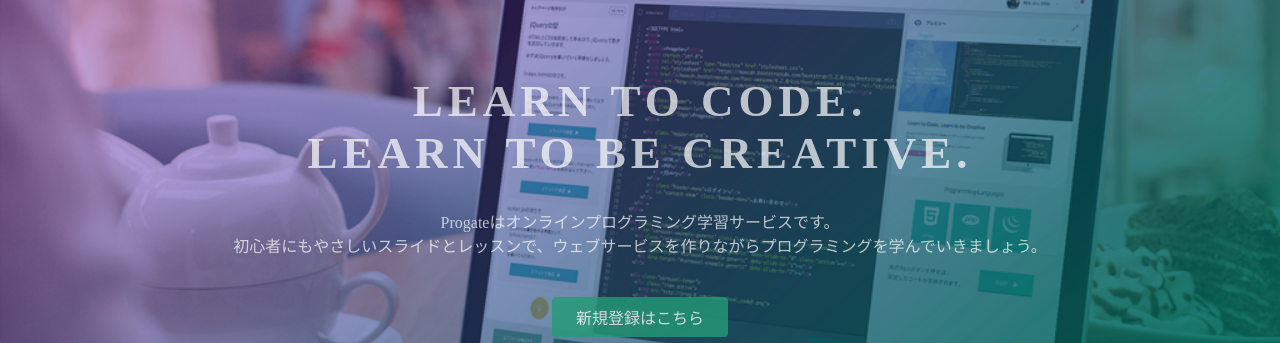
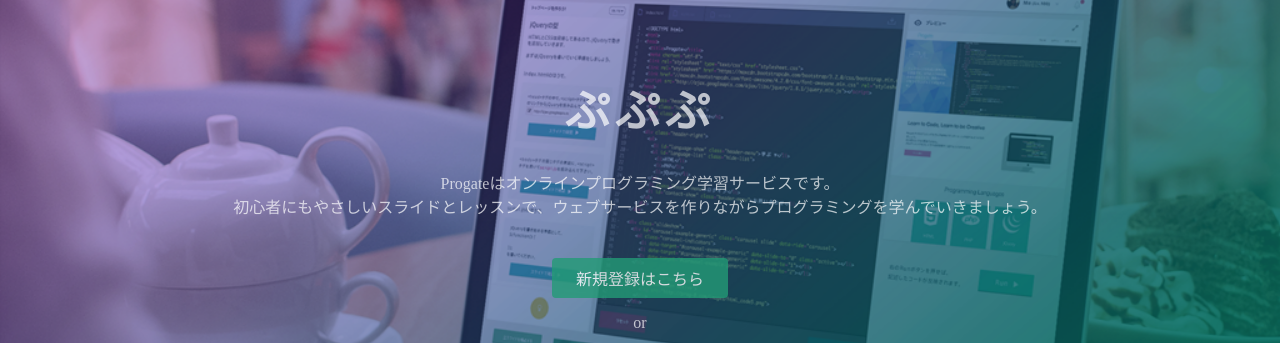
Before and after one commit to miraxyz1976/sample, a plain HTML site: page index.html in a window 1280 px wide. Shown: the part 135-478 px from the top of the page. Drawn offline with Linux system fonts and the light colour scheme.

Commit message:
Update index.html

```diff
--- a/index.html
+++ b/index.html
@@ -23,7 +23,7 @@
   </header>
   <div class="top-wrapper">
     <div class="container">
-      <h1>LEARN TO CODE.<br>LEARN TO BE CREATIVE.</h1>
+      <h1>ぷぷぷ</h1>
       <p>Progateはオンラインプログラミング学習サービスです。<br>初心者にもやさしいスライドとレッスンで、ウェブサービスを作りながらプログラミングを学んでいきましょう。</p>
       <div class="btn-wrapper">
         <a href="#" class="btn signup">新規登録はこちら</a>
```
